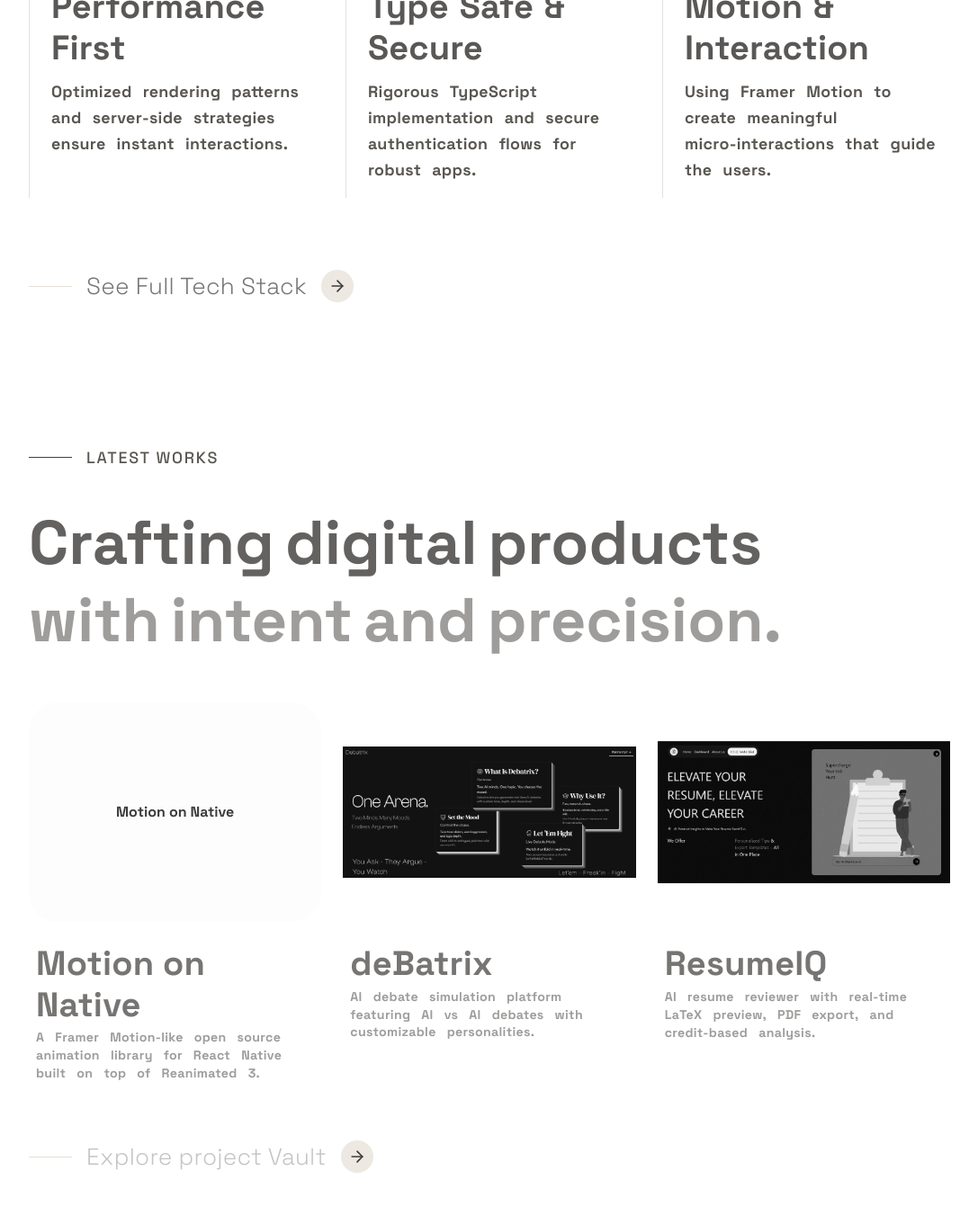
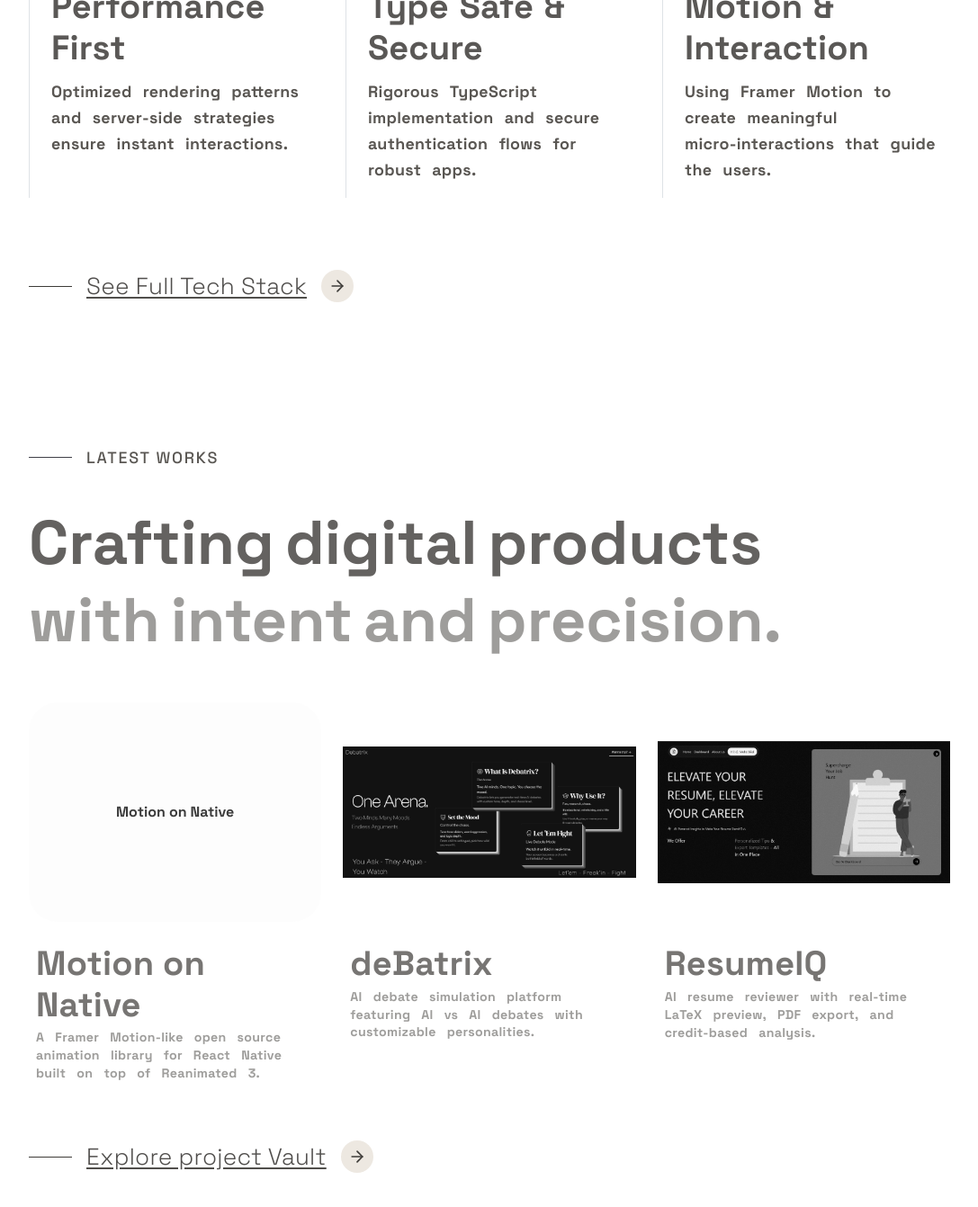
Before and after one commit to mohd-Bilal-exe/portfolio, a React (Vite) app: page / in a window 1280 px wide. Shown: the part 2851-4193 px from the top of the page at 90% size, without its empty margins (96-1183 px from the left). Built offline with nearby package versions, Linux system fonts and the light colour scheme.

Commit message:
Some subtle UI changes
Almost complete ho gaya lessgowwwwwww

```diff
--- a/src/components/pages/Projects/Projects.tsx
+++ b/src/components/pages/Projects/Projects.tsx
@@ -128,9 +128,9 @@
                 setShowVault(true);
                 scrollToPage(3);
               }}
-              className="group flex items-center gap-4 font-light text-text-primary/30 text-xs md:text-lg cursor-pointer"
+              className="group flex items-center gap-4 font-light text-text-primary/90 text-xs md:text-lg underline underline-offset-3 underline-text-secondary cursor-pointer"
             >
-              <div className="bg-background-overlay w-6 md:w-12 group-hover:w-24 h-px transition-all duration-300" />
+              <div className="w-6 md:w-12 group-hover:w-24 h-px bg-text-primary transition-all duration-300" />
               Explore project Vault
               <span className="bg-background-surface p-2 rounded-full text-text-primary transition-transform group-hover:translate-x-2 duration-300">
                 <ArrowRight size={20} />
--- a/src/components/pages/Skills/Skills.tsx
+++ b/src/components/pages/Skills/Skills.tsx
@@ -1,16 +1,7 @@
 import React, { useState } from 'react';
 import { motion, AnimatePresence } from 'framer-motion';
-import {
-  Server,
-  Database,
-  Cloud,
-  PenTool,
-  ChevronDown,
-  ArrowRight,
-  ArrowLeft,
-} from 'lucide-react';
+import { Server, Database, Cloud, PenTool, ChevronDown, ArrowRight, ArrowLeft } from 'lucide-react';
 import AnimateString from '../../global/AnimateString';
-
 
 const skillsData = [
   {
@@ -440,9 +431,9 @@
                 setShowAllSkills(true);
                 scrollToPage(2);
               }}
-              className="group flex items-center gap-4 font-light text-text-primary/70 text-xs md:text-lg cursor-pointer"
+              className="group flex items-center gap-4 font-light text-text-primary/90 text-xs md:text-lg underline underline-offset-3 underline-text-secondary cursor-pointer"
             >
-              <div className="bg-background-overlay w-6 md:w-12 group-hover:w-24 h-px transition-all duration-300" />
+              <div className="w-6 md:w-12 group-hover:w-24 h-px bg-text-primary transition-all duration-300" />
               See Full Tech Stack
               <span className="bg-background-surface p-2 rounded-full text-text-primary transition-transform group-hover:translate-x-2 duration-300">
                 <ArrowRight size={20} />
```
